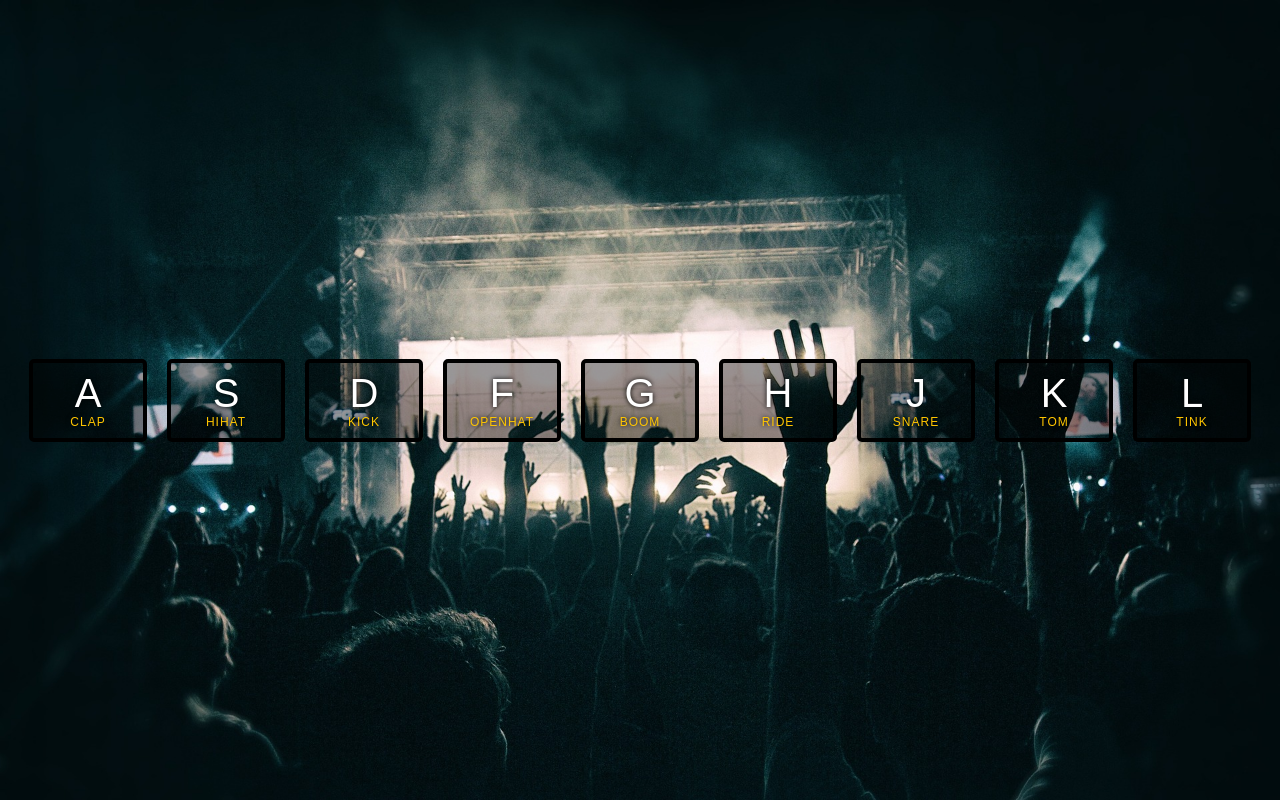
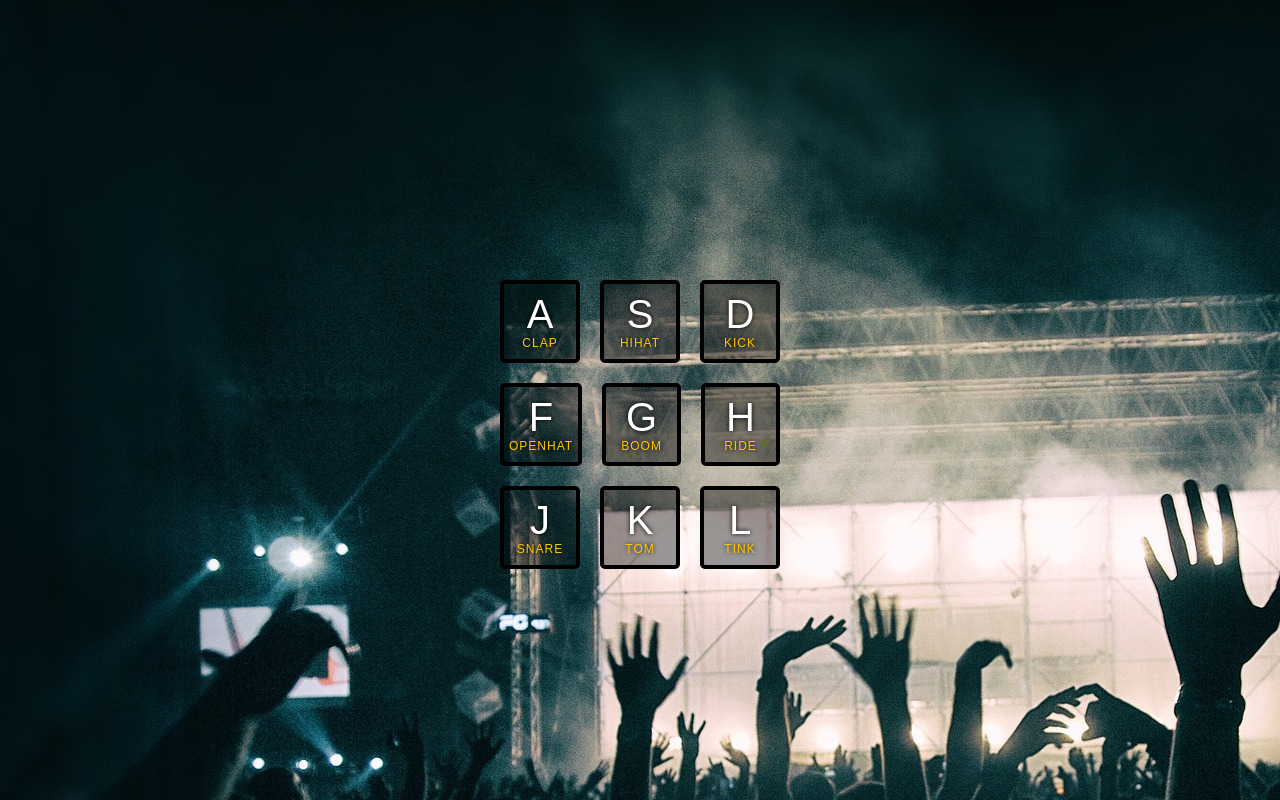
Before and after one commit to nic4cio/javascript-drum-kit, a plain HTML site: page index.html in a window 1280 px wide. Drawn offline with Linux system fonts and the light colour scheme.

Commit message:
Launchpad style
using flex properties to look similar to a launchpad, changing
flex-wrap to wrap, adding margin top, removing height that was 100vh
and making changes to get the desired lauchpad style.

```diff
--- a/style.css
+++ b/style.css
@@ -1,20 +1,24 @@
 html {
     font-size: 10px;
     background: url('./assets/background.jpg');
-    background-size: cover;
 }
 
 body,html {
     font-family: sans-serif;
     color: #FFFFFF;
+    display: flex;
+    align-items: center;
+    justify-content: center;
 }
+
+/*using flex properties to look like a launchpad, changing flex wrap aligning and justify center
+width set to 300px, no height vh*/
 
 .keys {
     display: flex;
-    flex: 1;
-    min-height: 100vh;
-    align-items: center;
-    justify-content: center;
+    flex-wrap: wrap;
+    width: 30em;
+    margin-top: 27em;
 }
 
 .key {
@@ -29,6 +33,7 @@ body,html {
     color: white;
     background: rgba(0,0,0,0.4);
     text-shadow: 0 0 .5rem black;
+    flex: 1;
 }
 
 .playing {
```
